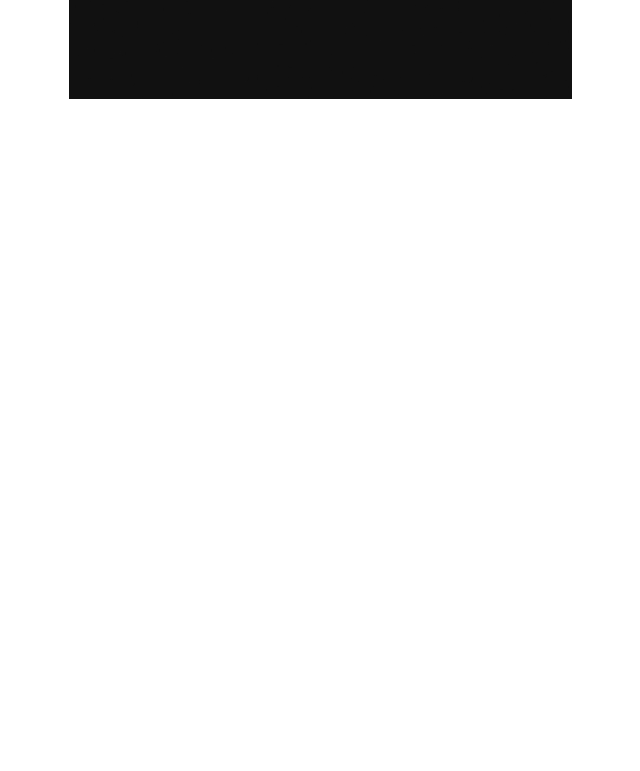
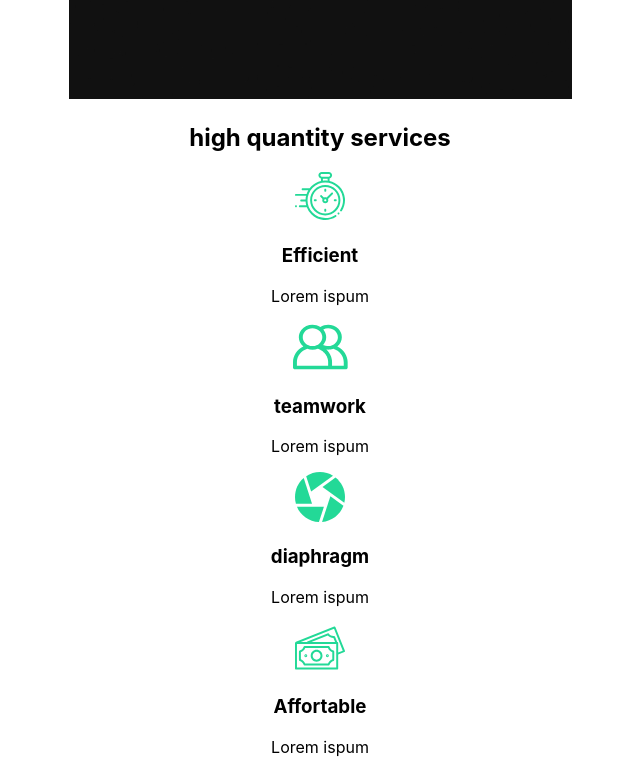
Before and after one commit to samueljohnprasad/bussiness-portfolio-website, a React (Create React App) app: page / in a window 1280 px wide. Shown: the part 880-1651 px from the top of the page, without its empty margins (320-960 px from the left). Before the commit the page ends 983 px from the top, so only its background shows below. Built offline with nearby package versions, Linux system fonts and the light colour scheme.

Commit message:
1.services section added

```diff
--- /dev/null
+++ b/src/components/ServicesSection.js
@@ -0,0 +1,53 @@
+import React from "react";
+//import Icons
+import clock from '../img/clock.svg'
+import diaphragm from '../img/diaphragm.svg'
+import teamwork from '../img/teamwork.svg'
+import money from '../img/money.svg'
+import home2 from '../img/home2.png'
+
+export default function ServicesSection() {
+  return (
+    <div className="services">
+      <div className="description">
+        <h2>
+          high <span>quantity</span> services
+        </h2>
+        <div className="cards">
+          <div className="card">
+            <div className="icon">
+                <img src={clock} alt='clock'/>
+                <h3>Efficient</h3>
+            </div>
+            <p> Lorem ispum </p>
+          </div>
+          <div className="card">
+            <div className="icon">
+                <img src={teamwork} alt='clock'/>
+                <h3>teamwork</h3>
+            </div>
+            <p> Lorem ispum </p>
+          </div>
+          <div className="card">
+            <div className="icon">
+                <img src={diaphragm} alt='clock'/>
+                <h3>diaphragm</h3>
+            </div>
+            <p> Lorem ispum </p>
+          </div>
+          <div className="card">
+            <div className="icon">
+                <img src={money} alt='clock'/>
+                <h3>Affortable </h3>
+            </div>
+            <p> Lorem ispum </p>
+          </div>
+        </div>
+      </div>
+      <div className='image'>
+          <img src={home2} alt='home2'/>
+
+      </div>
+    </div>
+  );
+}
--- a/src/pages/AboutUs.js
+++ b/src/pages/AboutUs.js
@@ -1,11 +1,12 @@
-import React from 'react'
+import React from "react";
 //page components
-import AboutSection from '../components/AboutSection'
+import AboutSection from "../components/AboutSection";
+import ServicesSection from "../components/ServicesSection";
 export default function AboutUs() {
-    return (
-        <div>
-            <AboutSection/>
-
-        </div>
-    )
+  return (
+    <>
+      <AboutSection />
+      <ServicesSection />
+    </>
+  );
 }
```
